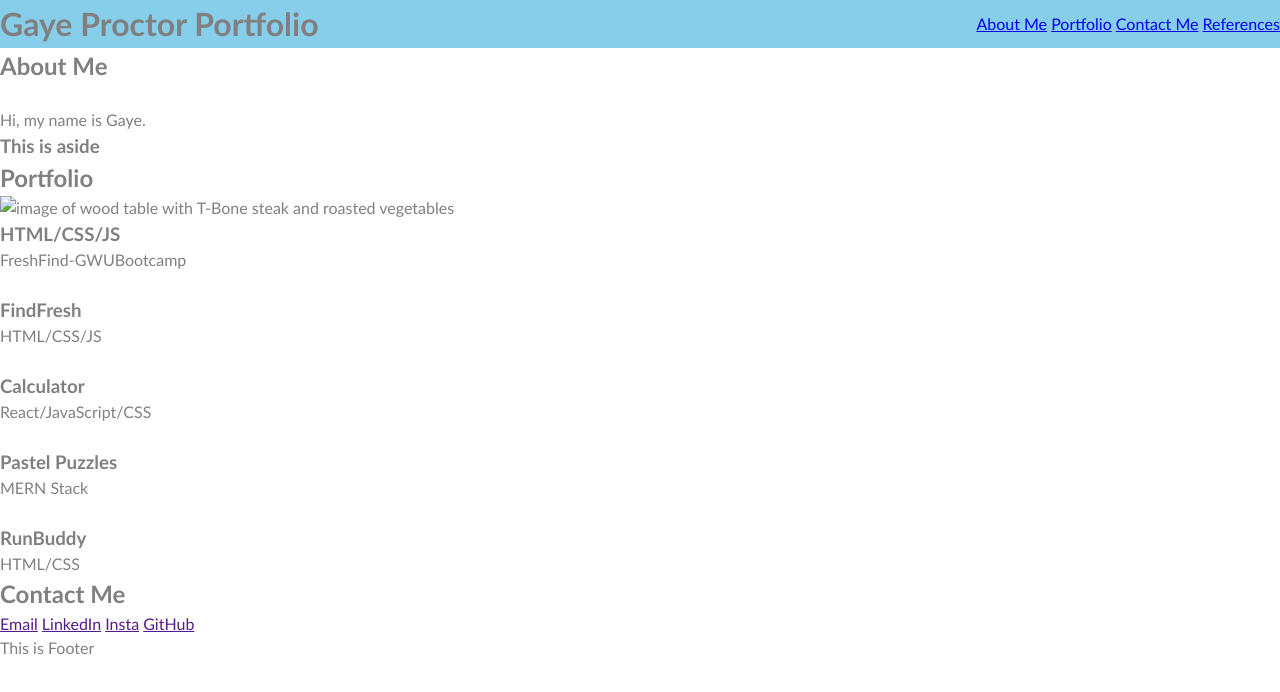
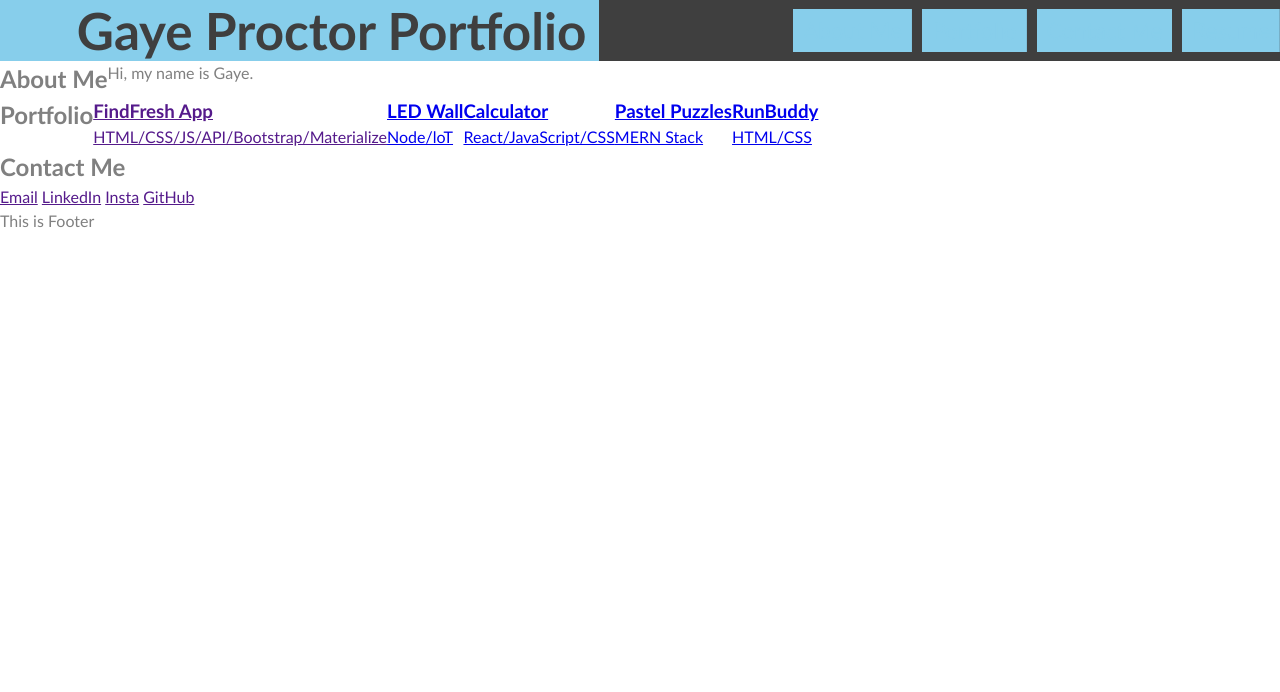
Before and after one commit to slsmi894/Gaye-Sandy, a plain HTML site: page index.html in a window 1280 px wide. Drawn offline with Linux system fonts and the light colour scheme.

Commit message:
styling on header area

```diff
--- a/assets/css/stylesheet.css
+++ b/assets/css/stylesheet.css
@@ -25,6 +25,8 @@ body {
 
 }
 
+
+
 h1,
 h2,
 h3 {
@@ -43,19 +45,60 @@ header {
     flex-wrap: wrap;
     justify-content: space-between;
     align-items: center;
-    background-color: var(--secondary);
+    background-color: var(--tertiary);
 }
 
-#
 
-#portfolio {
+header h1 {
+
+    background-color: var(--secondary);
+    color: var(--tertiary);
+    margin: 0;
+    font-size: 4vw;
+    line-height: 1;
+    padding: 5px 1% 5px 6%;
+}
+
+nav {
+    display: flex;
+    flex-direction: row;
+    flex-wrap: wrap;
+
+}
+
+nav a {
+    text-decoration: none;
+    padding: 5px 10px;
+    color: var(--secondary);
+    margin-right: 10px;
+    background-image:linear-gradient(270deg, var(--secondary) 0%, var(--secondary) 100%);
+    background-repeat: no-repeat;
+    background-position: bottom;
+    transition: all 025s ease-in;
+    font-size: 1.4rem;
+
+}
+
+nav a:hover {
+    background-size: 100% 100%;
+    color: var(--primary);
+}
+
+nav a:last-child {
+    margin-right: 0;
+}
+
+.box-section {
     display:flex;
-    flex-wrap: wrap;
-    justify-content: space-between;
-    align-items: center;
-    background-color: var(--primary);
+
 }
- #contact me {
+
+.flex-items {
+
+}
+
+
+#contact me {
     display:flex;
     flex-wrap: wrap;
     justify-content: space-between;
--- a/index.html
+++ b/index.html
@@ -16,60 +16,58 @@
         <a href="#about">About Me</a>
         <a href="#portfolio">Portfolio</a>
         <a href="#contact">Contact Me</a>
-        <a href="#references"">References</a>
+        <a href="#">Resume</a>
       </nav>
     </header>
 
-    <main>
-      <section>
+   <main class="page-wrapper">
+      <section class="box-section" id="about">
         <!-- Add bio, picture of me, -->
-        <div id="about">
           <h2>About Me</h2>
-          <img src="" alt="" />
-          <p>Hi, my name is Gaye.</p>
-        </div>
+          <div>
+            <p>Hi, my name is Gaye.</p>
+          </div>
       </section>
 
-      <aside>
-        <h3>This is aside</h3>
-      </aside>
-
-      <section>
+      <section class="box-section" id="portfolio">
         <!-- 1 large box 2 rows of 2 boxes side by side -->
-        <div id="portfolio">
           <h2>Portfolio</h2>
           <!-- insert images and title and brief description - one word - need 5 boxes -->
-            <img src="" alt="image of wood table with T-Bone steak and roasted vegetables" />
-            <h3>HTML/CSS/JS</h3>
-            <p>FreshFind-GWUBootcamp</p>
+          <a href="" class="flex-items findfresh">
+          <div >
+            <h3>FindFresh App</h3>
+            <p>HTML/CSS/JS/API/Bootstrap/Materialize</p>
           </div>
+        </a>
 
+        <a href="#" class="flex-items led">
+          <div>
+            <h3>LED Wall</h3>
+            <p>Node/loT</p>
+          </div>
+        </a>
 
-
+        <a href="#" class="flex-items calculator">
           <div>
-            <img src="" alt="" />
-            <h3>FindFresh</h3>
-            <p>HTML/CSS/JS</p>
-          </div>
-
-          <div>
-            <img src="" alt="" />
             <h3>Calculator</h3>
             <p>React/JavaScript/CSS</p>
           </div>
+        </a>
 
+        <a href="#" class="flex-items pastelpzle">
           <div>
-            <img src="" alt="" />
             <h3>Pastel Puzzles</h3>
             <p>MERN Stack</p>
           </div>
+        </a>
 
+        <a href="#" class="flex-items runbuddy">
           <div>
-            <img src="" alt="" />
             <h3>RunBuddy</h3>
             <p>HTML/CSS</p>
           </div>
-        </div>
+        </a>
+
       </section>
 
       <section>
```
